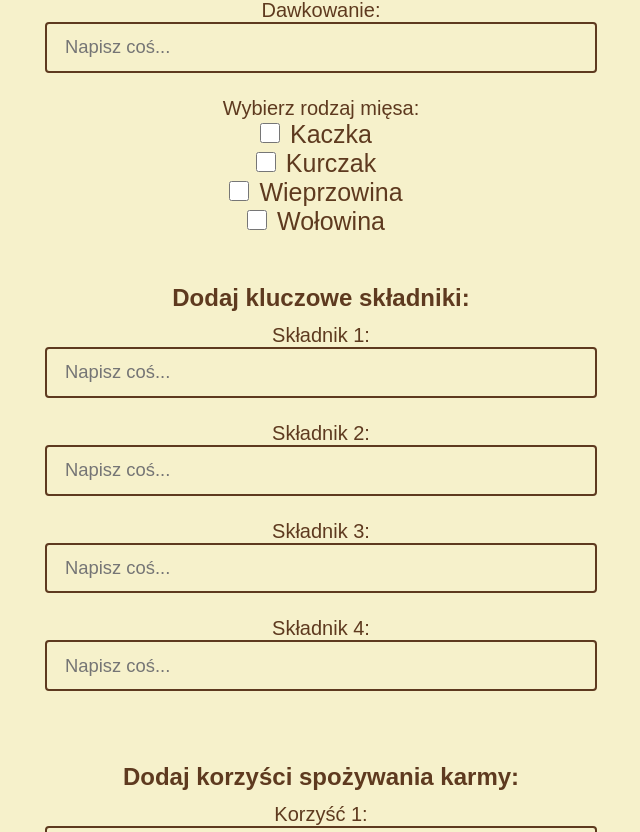
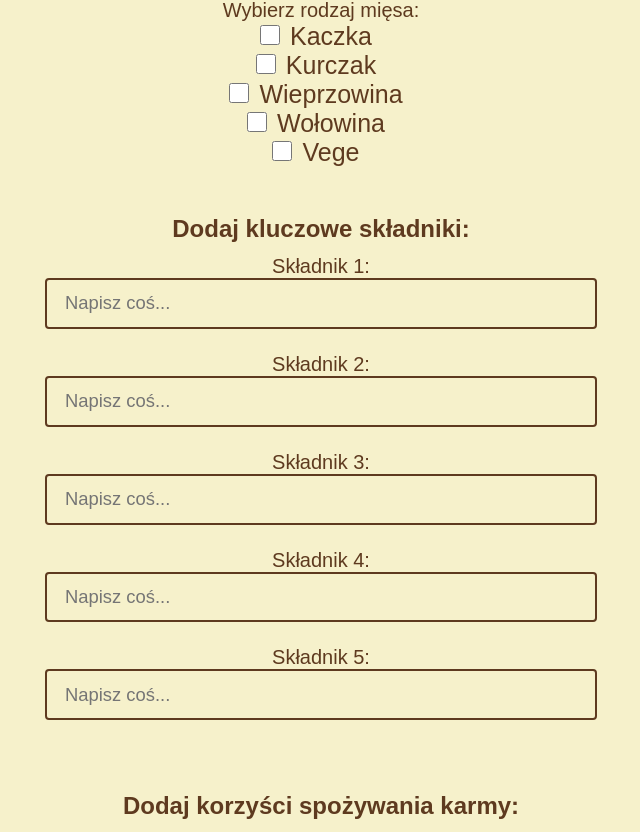
Before and after one commit to Bymbe/GraficyNaNTI, a React (Create React App) app: page /DodajKarmy in a window 1280 px wide. Shown: the part 725-1557 px from the top of the page, without its empty margins (319-959 px from the left). Built offline with nearby package versions, Linux system fonts and the light colour scheme; a web font is replaced by a local one.

Commit message:
Dodawanie i usuwanie karm z poziomu admina działa
konto admina : admin admin

```diff
--- a/src/Components/Navbar.js
+++ b/src/Components/Navbar.js
@@ -62,9 +62,11 @@ const Navbar = (props) => {
             <div className="navbar-middle">
                 <li><Link to="ONas" className="Link">O nas</Link></li>
                 {/*<li><Link to="Opinie" className="Link">Opinie</Link></li>*/}
-                <li><Link to="Karmy" className="Link">Karmy</Link></li>
+                {Login === "admin" && props.Zalogowano === true ? (<li><Link to="Karmy" className="Link">KarmyAdmina</Link></li>) : (
+                    <li><Link to="Karmy" className="Link">Karmy</Link></li>)}
+
                 <li><Link to="Pomoc" className="Link">Pomoc</Link></li>
-                <li><Link to="KarmyAdmina" className="Link">KarmyAdmina</Link></li>
+                {/*<li><Link to="KarmyAdmina" className="Link">KarmyAdmina</Link></li>*/}
             </div>
             <div className="navbar-right">
                 {props.Zalogowano ? (
--- a/src/Pages/DodajKarmy.js
+++ b/src/Pages/DodajKarmy.js
@@ -1,10 +1,60 @@
-import React from 'react'
+import React, {useEffect, useState} from 'react'
 import Sonia from "../Assets/Sonia.jpg";
 import nagroda from "../Assets/nagroda.png";
 import Sonia2 from "../Assets/Sonia2.jpg";
 import Pies from "../Assets/piesek.png";
+import {doc, setDoc} from "firebase/firestore";
+import {db} from "../DataBase/init-firebase";
+
 
 function DodajKarmy() {
+
+
+    const [NazwaKarmy, setNazwaKarmy] = useState("");
+    const [CenaKarmy, setCenaKarmy] = useState(0);
+    const [KOpis, setKOpis] = useState("");
+    const [DOpis, setDOpis] = useState("");
+    const [GramaturaKarmy, setGramaturaKarmy] = useState("");
+    const [MeatType, setMeatType] = useState("");
+    const [Składnik1, setSkładnik1] = useState("");
+    const [Składnik2, setSkładnik2] = useState("");
+    const [Składnik3, setSkładnik3] = useState("");
+    const [Składnik4, setSkładnik4] = useState("");
+    const [Składnik5, setSkładnik5] = useState("");
+    const [Korzyść1, setKorzyść1] = useState("");
+    const [Korzyść2, setKorzyść2] = useState("");
+    const [Korzyść3, setKorzyść3] = useState("");
+    const [Korzyść4, setKorzyść4] = useState("");
+
+    const handleMeatTypeChange = (value) => {
+        setMeatType(value);
+    }
+
+    const createKarma = async () => {
+        try {
+            await setDoc(doc(db, 'Karmy', NazwaKarmy), {
+                DługiOpis: DOpis,
+                Korzyść1: Korzyść1,
+                Korzyść2: Korzyść2,
+                Korzyść3: Korzyść3,
+                Korzyść4: Korzyść4,
+                KrótkiOpis: KOpis,
+                MeatType: MeatType,
+                Nazwa: NazwaKarmy,
+                Składnik1: Składnik1,
+                Składnik2: Składnik2,
+                Składnik3: Składnik3,
+                Składnik4: Składnik4,
+                Składnik5: Składnik5
+            });
+            alert(`DOdano Karmę ${NazwaKarmy} `);
+
+        } catch (err) {
+            console.log('Błąd przy dodawaniu Karmy', err);
+        }
+    }
+
+
     return (
         <div className="DodajKarmy">
             <br/><br/><br/><br/><br/><br/><br/>
@@ -15,53 +65,58 @@ function DodajKarmy() {
                 Nazwa Karmy:
             </div>
             <div>
-                <input type="text" id="Nazwa" placeholder='Napisz coś...'></input>
+                <input type="text" id="Nazwa" placeholder='Napisz coś...' onChange={(e) => setNazwaKarmy(e.target.value)}></input>
             </div>
             <div className="DodajKarmy-subheader">
                 Cena (w zł):
             </div>
             <div>
-                <input type="text" id="Cena" placeholder='Napisz coś...'></input>
+                <input type="text" id="Cena" placeholder='Napisz coś...' onChange={(e) => setCenaKarmy(e.target.value)}></input>
             </div>
             <div className="DodajKarmy-subheader">
                 Krótki opis Karmy:
             </div>
             <div>
-                <input type="text" id="KrotkiOpis" placeholder='Napisz coś...'></input>
+                <input type="text" id="KrotkiOpis" placeholder='Napisz coś...' onChange={(e) => setKOpis(e.target.value)}></input>
             </div>
             <div className="DodajKarmy-subheader">
                 Długi opis Karmy:
             </div>
             <div>
-                <input type="text" id="DlugiOpis" placeholder='Napisz coś...'></input>
+                <input type="text" id="DlugiOpis" placeholder='Napisz coś...' onChange={(e) => setDOpis(e.target.value)}></input>
             </div>
             <div className="DodajKarmy-subheader">
-                Gramatura produktu:
+                Gramatura produktu (w kg):
             </div>
-            <input type="text" id="Gramatura" placeholder='Napisz coś...'></input>
-            <div className="DodajKarmy-subheader">
-                Dawkowanie:
-            </div>
-                <input type="text" id="dawkowanie" placeholder='Napisz coś...'></input>
+            <input type="text" id="Gramatura" placeholder='Napisz coś...' onChange={(e) => setGramaturaKarmy(e.target.value)}></input>
             <div className="DodajKarmy-subheader">
                 Wybierz rodzaj mięsa:
             </div>
             <div className="DodajKarmy-MeatType">
                 <div className="BannedIngredientsCheck">
-                    <input type="checkbox" id="ingredient1" name="kaczka" value="Kaczka"/>
+                    <input type="checkbox" id="ingredient1" name="kaczka" value="Kaczka" checked={MeatType === 'Kaczka'}
+                           onChange={() => handleMeatTypeChange('Kaczka')}/>
                     <h10>Kaczka</h10>
                 </div>
                 <div className="BannedIngredientsCheck">
-                    <input type="checkbox" id="ingredient2" name="kurczak" value="Kurczak"/>
+                    <input type="checkbox" id="ingredient2" name="kurczak" value="Kurczak"
+                           checked={MeatType === 'Kurczak'} onChange={() => handleMeatTypeChange('Kurczak')}/>
                     <h10>Kurczak</h10>
                 </div>
                 <div className="BannedIngredientsCheck">
-                    <input type="checkbox" id="ingredient3" name="wieprzowina" value="Wieprzowina"/>
+                    <input type="checkbox" id="ingredient3" name="wieprzowina" value="Wieprzowina"
+                           checked={MeatType === 'Wieprzowina'} onChange={() => handleMeatTypeChange('Wieprzowina')}/>
                     <h10>Wieprzowina</h10>
                 </div>
                 <div className="BannedIngredientsCheck">
-                    <input type="checkbox" id="ingredient4" name="wolowina" value="Wołowina"/>
+                    <input type="checkbox" id="ingredient4" name="wolowina" value="Wołowina"
+                           checked={MeatType === 'Wołowina'} onChange={() => handleMeatTypeChange('Wołowina')}/>
                     <h10>Wołowina</h10>
+                </div>
+                <div className="BannedIngredientsCheck">
+                    <input type="checkbox" id="ingredient5" name="vege" value="Vege"
+                           checked={MeatType === 'Vege'} onChange={() => handleMeatTypeChange('Vege')}/>
+                    <h10>Vege</h10>
                 </div>
             </div>
             <div className="DodajKarmy-header">
@@ -71,25 +126,31 @@ function DodajKarmy() {
                 Składnik 1:
             </div>
             <div>
-                <input type="text" id="skladnik1" placeholder='Napisz coś...'></input>
+                <input type="text" id="skladnik1" placeholder='Napisz coś...' onChange={(e) => setSkładnik1(e.target.value)}></input>
             </div>
             <div className="DodajKarmy-subheader">
                 Składnik 2:
             </div>
             <div>
-                <input type="text" id="skladnik2" placeholder='Napisz coś...'></input>
+                <input type="text" id="skladnik2" placeholder='Napisz coś...' onChange={(e) => setSkładnik2(e.target.value)}></input>
             </div>
             <div className="DodajKarmy-subheader">
                 Składnik 3:
             </div>
             <div>
-                <input type="text" id="skladnik3" placeholder='Napisz coś...'></input>
+                <input type="text" id="skladnik3" placeholder='Napisz coś...' onChange={(e) => setSkładnik3(e.target.value)}></input>
             </div>
             <div className="DodajKarmy-subheader">
                 Składnik 4:
             </div>
             <div>
-                <input type="text" id="skladnik4" placeholder='Napisz coś...'></input>
+                <input type="text" id="skladnik4" placeholder='Napisz coś...' onChange={(e) => setSkładnik4(e.target.value)}></input>
+            </div>
+            <div className="DodajKarmy-subheader">
+                Składnik 5:
+            </div>
+            <div>
+                <input type="text" id="skladnik5" placeholder='Napisz coś...' onChange={(e) => setSkładnik5(e.target.value)}></input>
             </div>
             <div className="DodajKarmy-header">
                 Dodaj korzyści spożywania karmy:
@@ -98,27 +159,27 @@ function DodajKarmy() {
                 Korzyść 1:
             </div>
             <div>
-                <input type="text" id="korzysc1" placeholder='Napisz coś...'></input>
+                <input type="text" id="korzysc1" placeholder='Napisz coś...' onChange={(e) => setKorzyść1(e.target.value)}></input>
             </div>
             <div className="DodajKarmy-subheader">
                 Korzyść 2:
             </div>
             <div>
-                <input type="text" id="korzysc2" placeholder='Napisz coś...'></input>
+                <input type="text" id="korzysc2" placeholder='Napisz coś...' onChange={(e) => setKorzyść2(e.target.value)}></input>
             </div>
             <div className="DodajKarmy-subheader">
                 Korzyść 3:
             </div>
             <div>
-                <input type="text" id="korzysc3" placeholder='Napisz coś...'></input>
+                <input type="text" id="korzysc3" placeholder='Napisz coś...' onChange={(e) => setKorzyść3(e.target.value)}></input>
             </div>
             <div className="DodajKarmy-subheader">
                 Korzyść 4:
             </div>
             <div>
-                <input type="text" id="korzysc4" placeholder='Napisz coś...'></input>
+                <input type="text" id="korzysc4" placeholder='Napisz coś...' onChange={(e) => setKorzyść4(e.target.value)}></input>
             </div>
-            <button>Dodaj Karmę</button>
+            <button onClick={createKarma}>Dodaj Karmę</button>
         </div>
     )
 }
--- a/src/Pages/KarmyAdmina.js
+++ b/src/Pages/KarmyAdmina.js
@@ -90,6 +90,7 @@ function KarmyAdmina(props) {
                     {KarmyRef.map(karma => {
                         return (
                             <div className="FlexBoxy-Karmy">
+                                {props.Login}
                                 <button className="KarmyButtons3-KarmyAdmina"> - Usuń tą karmę</button>
                                 <h1 id="NazwaKarmy-Karmy">{karma.id}</h1>
 
--- a/src/Pages/Koszyk.js
+++ b/src/Pages/Koszyk.js
@@ -86,7 +86,7 @@ function Koszyk(props) {
 
 
         const KarmaRef = await doc(db, props.Login, 'Dane','Koszyk', id);
-        deleteDoc(KarmaRef);
+        await deleteDoc(KarmaRef);
         getKoszyk();
     }
 
```
Also changed, not shown: src/Pages/Karmy.js (+25 -1 lines).
